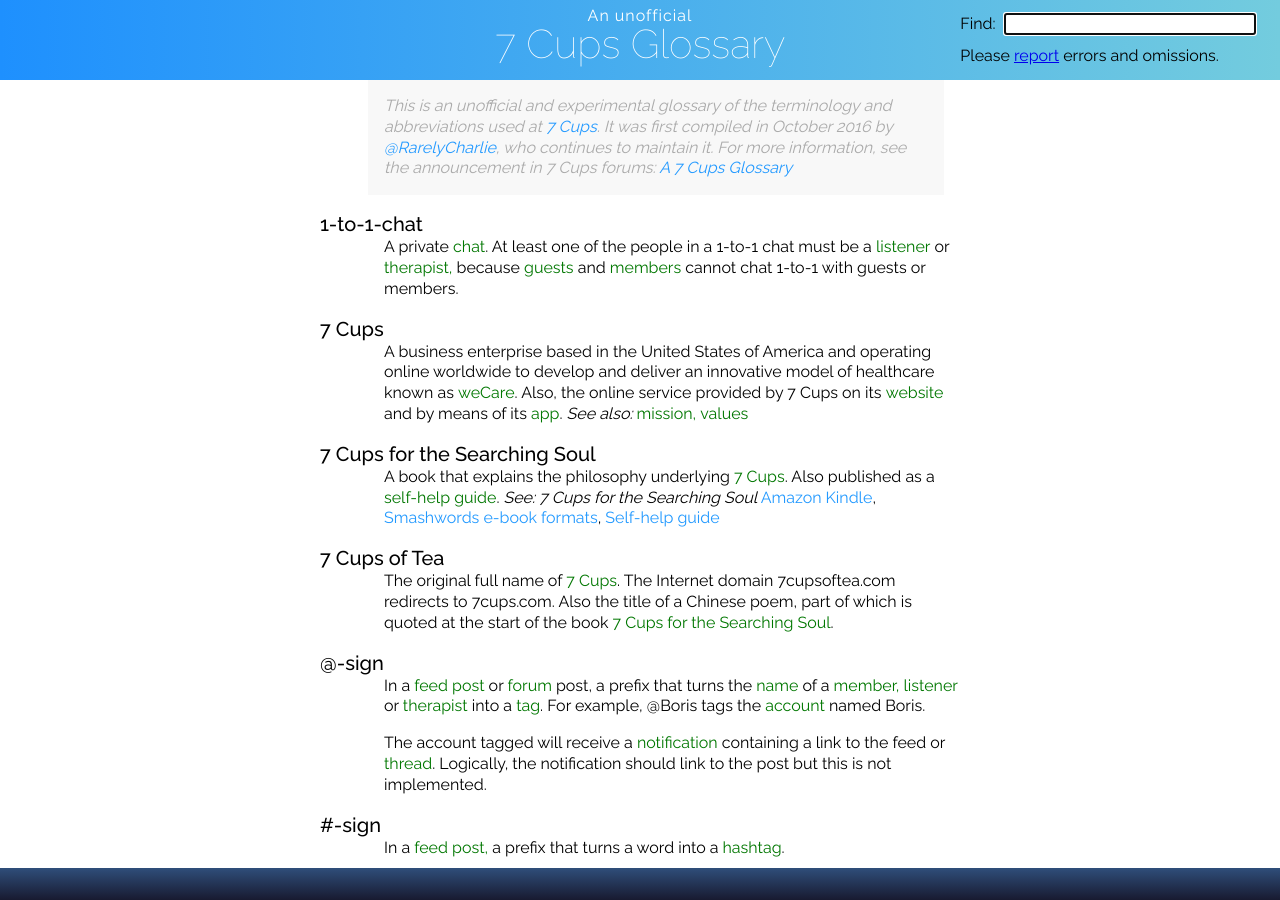
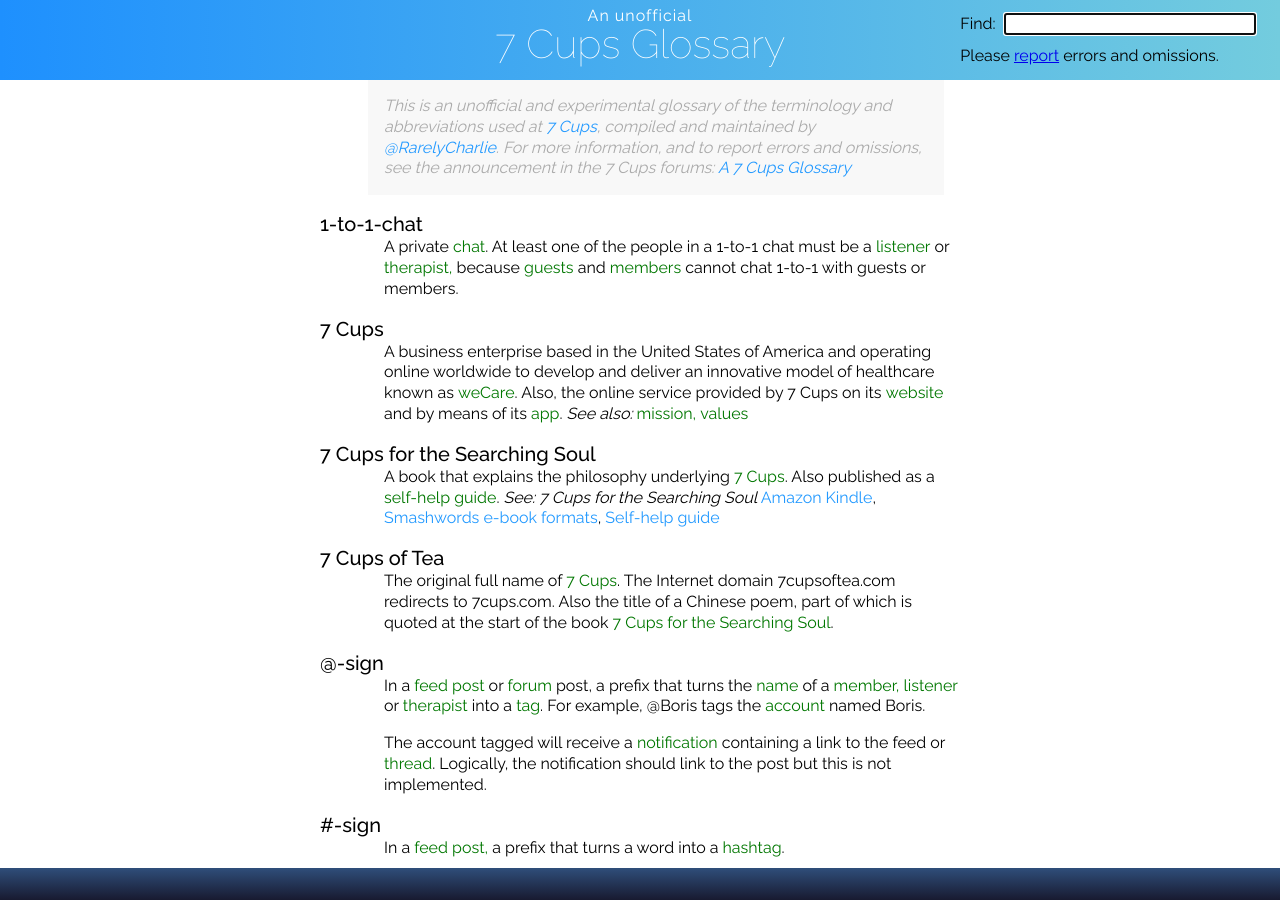
Before and after one commit to RarelyCharlie/rarelycharlie.github.io, a Jekyll site: the page built from glossary.md, in a window 1280 px wide and 900 px high. Built offline with Jekyll 4.4.1, drawn with Linux system fonts in a browser that asks for light colours.

Commit message:
rewrite preface

```diff
--- a/glossary.md
+++ b/glossary.md
@@ -4,10 +4,10 @@ layout: glossary
 feedback: https://www.example.com/
 ---
 
-This is an unofficial and experimental glossary of the terminology and abbreviations used at [7 Cups](http://7cups.com/). It was first compiled in October 2016 by [@RarelyCharlie](https://7cups.com/@RarelyCharlie), who continues to maintain it. For more information, see the announcement in 7 Cups forums: [A 7 Cups Glossary]({{ page.feedback }})
+This is an unofficial and experimental glossary of the terminology and abbreviations used at [7 Cups](http://7cups.com/), compiled and maintained by [@RarelyCharlie](https://7cups.com/@RarelyCharlie). For more information, and to report errors and omissions, see the announcement in the 7 Cups forums: [A 7 Cups Glossary]({{ page.feedback }})
 {: .preface}
 
-<h1 id="1-to-1-chat"> 1-to-1-chat</h1>
+<h1 id="1-to-1-chat">1-to-1-chat</h1>
 A private ~~chat~~. At least one of the people in a 1-to-1 chat must be a ~~listener~~ or ~~therapist,/therapist~~ because ~~guests/guest~~ and ~~members/member~~ cannot chat 1-to-1 with guests or members.
 
 <h1 id="7-cups">7 Cups</h1>
```
